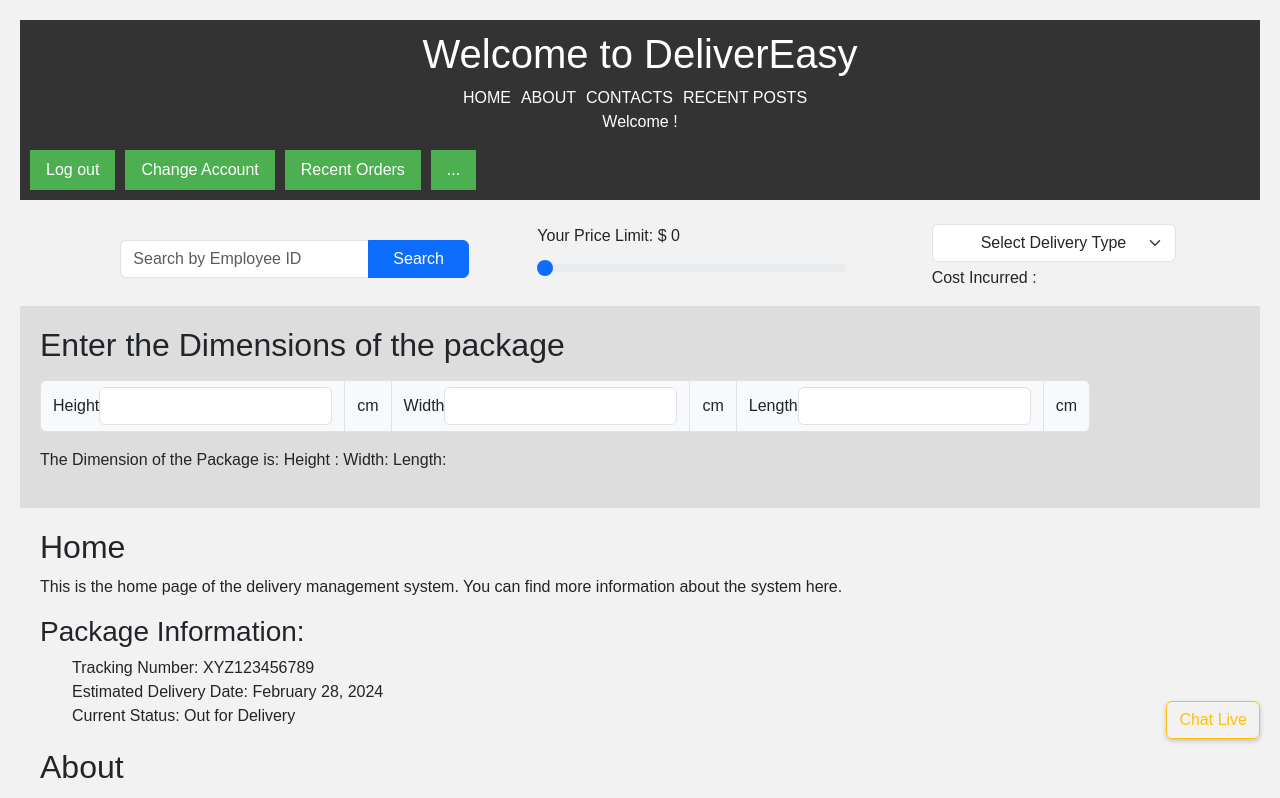
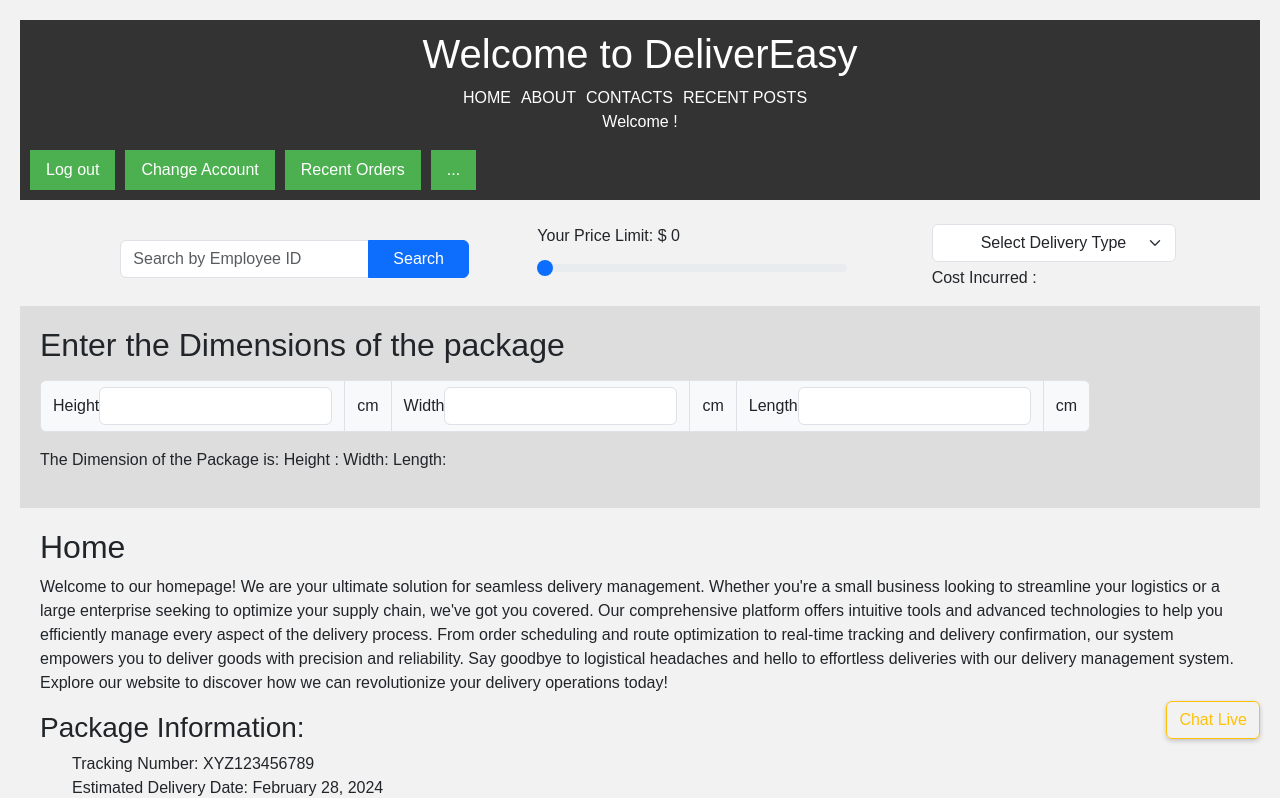
Before and after one commit to Tanmayee2/Deliver-IT, a React (Create React App) app: page /LandingPage in a window 1280 px wide. Shown: the top 798 px of the page. Built offline with nearby package versions, Linux system fonts and the light colour scheme.

Commit message:
homepage para

```diff
--- a/src/pages/LandingPage/LandingPage.js
+++ b/src/pages/LandingPage/LandingPage.js
@@ -251,8 +251,18 @@
           <section id="home">
             <h2>Home</h2>
             <p>
-              This is the home page of the delivery management system. You can
-              find more information about the system here.
+              Welcome to our homepage! We are your ultimate solution for
+              seamless delivery management. Whether you're a small business
+              looking to streamline your logistics or a large enterprise seeking
+              to optimize your supply chain, we've got you covered. Our
+              comprehensive platform offers intuitive tools and advanced
+              technologies to help you efficiently manage every aspect of the
+              delivery process. From order scheduling and route optimization to
+              real-time tracking and delivery confirmation, our system empowers
+              you to deliver goods with precision and reliability. Say goodbye
+              to logistical headaches and hello to effortless deliveries with
+              our delivery management system. Explore our website to discover
+              how we can revolutionize your delivery operations today!
             </p>
             <h3>Package Information:</h3>
             <ul>
```
